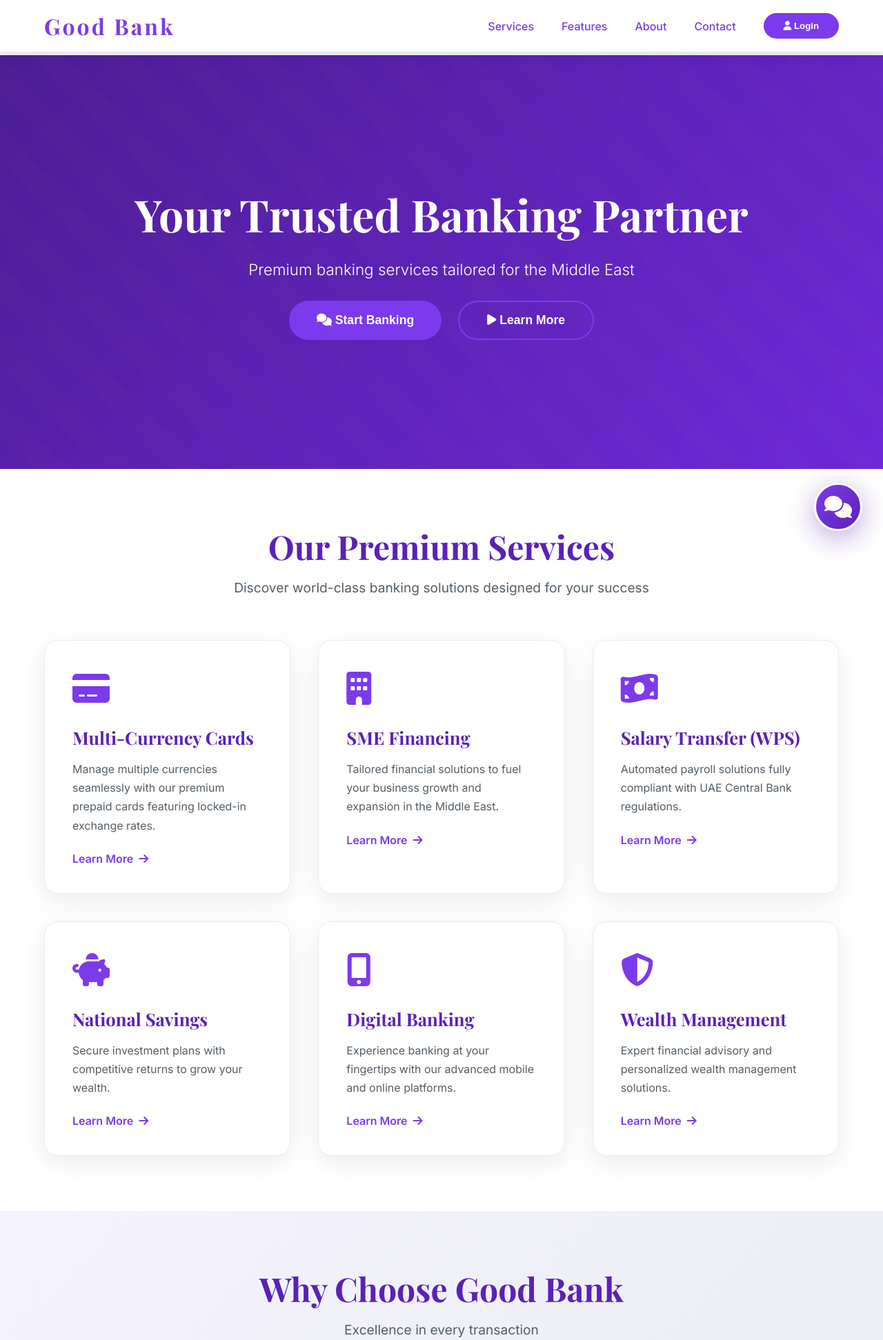
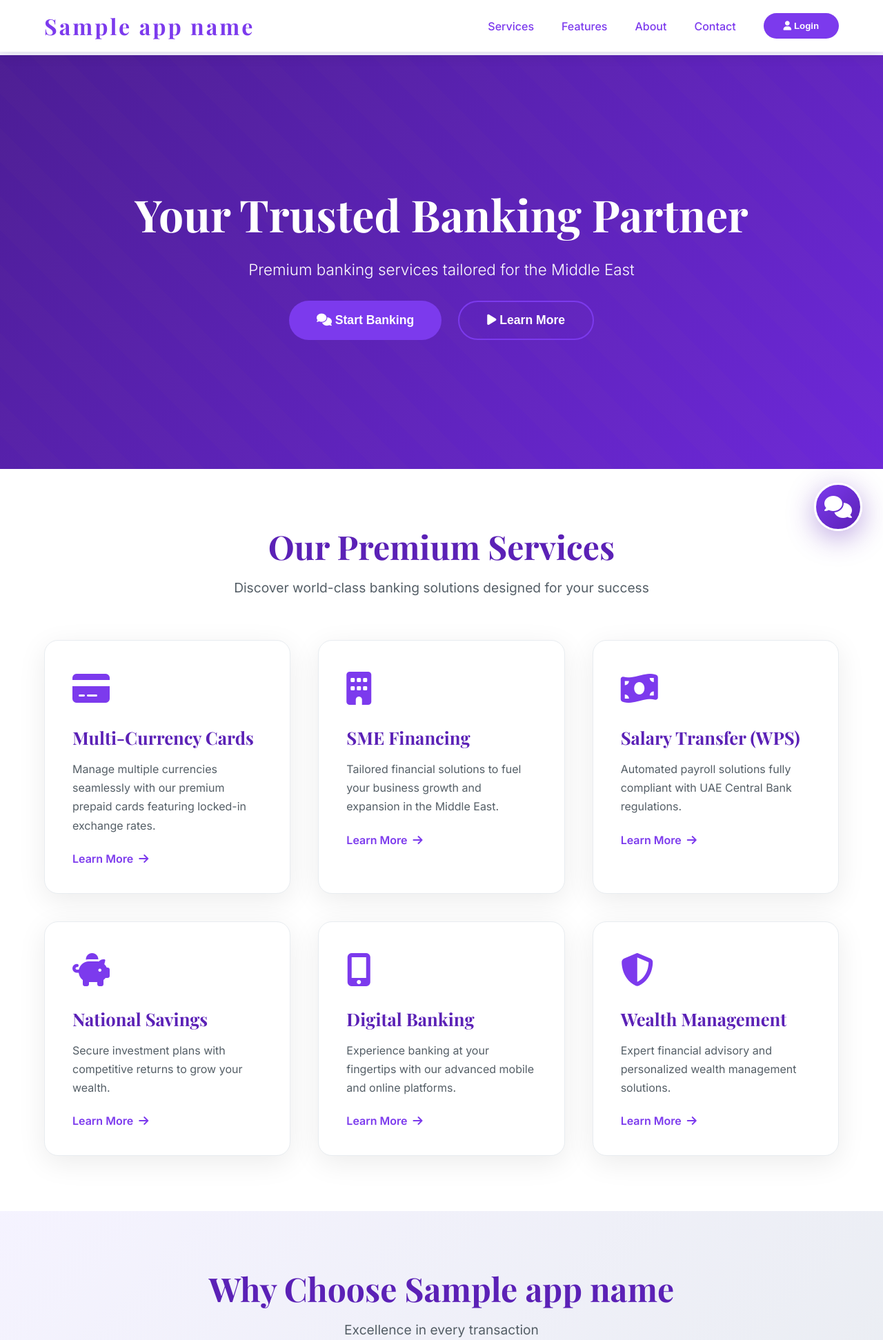
Before and after one commit to Murtuzasaifee/BankWebApp, a FastAPI app: template app/templates/index.html in a window 1280 px wide. Shown: the top 1943 px of the page at 69% size. Run offline with FastAPI, Linux system fonts and the light colour scheme; the template is opened without the code that fills it: most values are stand-ins (such as "Sample title", 1, 10 or a date in 2020); parts of the project's set-up code (start-up, migrations or seed data) failed here and were passed over; some libraries are stand-ins or nearby versions.

Commit message:
name and currency pulled out in the config to be controlled from one place

```diff
--- a/app/core/config.py
+++ b/app/core/config.py
@@ -24,6 +24,7 @@ class Settings(BaseSettings):
 
     # Application Branding
     APP_NAME: str = "Good Bank"
+    CURRENCY: str = "SAR"
 
     # Agent Configuration
     ASSET_VERSION_ID: str = ""
--- a/app/static/js/script.js
+++ b/app/static/js/script.js
@@ -49,7 +49,7 @@ function updateWelcomeMessage() {
             firstMessage.innerHTML = `Hi ${firstName}! 👋<br>How may I assist you today?`;
         } else {
             // Default greeting for guests
-            firstMessage.innerHTML = 'Welcome to Good Bank! How can I assist you today?';
+            firstMessage.innerHTML = `Welcome to ${window.APP_CONFIG.appName}! How can I assist you today?`;
         }
     }
 }
@@ -98,10 +98,10 @@ async function sendMessage() {
         const data = await response.json();
 
         if (data.response) {
-            appendMessage(data.response, 'bot-message', 'Good Bank Support');
+            appendMessage(data.response, 'bot-message', `${window.APP_CONFIG.appName} Support`);
             conversationHistory.push({
                 role: 'assistant',
-                agent: 'Good Bank Support',
+                agent: `${window.APP_CONFIG.appName} Support`,
                 content: data.response,
                 timestamp: new Date().toISOString()
             });
@@ -156,7 +156,7 @@ function markdownToHtml(text) {
         var trimmed = line.trim();
         if (trimmed.charAt(0) === '|') trimmed = trimmed.substring(1);
         if (trimmed.charAt(trimmed.length - 1) === '|') trimmed = trimmed.substring(0, trimmed.length - 1);
-        return trimmed.split('|').map(function(cell) { return cell.trim(); });
+        return trimmed.split('|').map(function (cell) { return cell.trim(); });
     }
 
     // Render collected table rows as HTML
@@ -369,7 +369,7 @@ chatInput.addEventListener('keypress', function (e) {
     }
 });
 
-chatInput.addEventListener('input', function() {
+chatInput.addEventListener('input', function () {
     this.style.height = 'auto';
     this.style.height = Math.min(this.scrollHeight, 150) + 'px';
 });
@@ -401,7 +401,7 @@ function closeModal(modalId) {
 
 // Close modals when clicking outside
 document.querySelectorAll('.modal').forEach(modal => {
-    modal.addEventListener('click', function(e) {
+    modal.addEventListener('click', function (e) {
         if (e.target === this) {
             this.classList.remove('active');
         }
@@ -409,7 +409,7 @@ document.querySelectorAll('.modal').forEach(modal => {
 });
 
 // Form submissions
-document.getElementById('transfer-form')?.addEventListener('submit', function(e) {
+document.getElementById('transfer-form')?.addEventListener('submit', function (e) {
     e.preventDefault();
     alert('Transfer submitted successfully! You will receive a confirmation shortly.');
     closeModal('transfer-modal');
@@ -632,7 +632,7 @@ function openLoanModal() {
     document.getElementById('loan-modal').classList.add('active');
 }
 
-document.getElementById('paybill-form')?.addEventListener('submit', function(e) {
+document.getElementById('paybill-form')?.addEventListener('submit', function (e) {
     e.preventDefault();
     alert('Bill payment processed successfully!');
     closeModal('paybill-modal');
@@ -660,7 +660,7 @@ async function checkAuthStatus() {
             window.history.replaceState({}, document.title, window.location.pathname);
             if (isChatOpen && data.username) {
                 const firstName = data.username.split(' ')[0];
-                appendMessage(`Welcome, ${firstName}! 👋 How can I assist you today?`, 'bot-message', 'Good Bank Support');
+                appendMessage(`Welcome, ${firstName}! 👋 How can I assist you today?`, 'bot-message', `${window.APP_CONFIG.appName} Support`);
             }
         }
     } catch (error) {
@@ -731,7 +731,7 @@ function updateDashboardData(username, userData) {
                     <div class="account-card" style="background: ${gradients[index % 3]};">
                         <i class="fas ${icons[index % 3]} account-card-icon"></i>
                         <div class="account-type">${account.type}</div>
-                        <div class="account-balance">SAR ${account.balance.toLocaleString('en-US', {minimumFractionDigits: 2, maximumFractionDigits: 2})}</div>
+                        <div class="account-balance">${window.APP_CONFIG.currency} ${account.balance.toLocaleString('en-US', { minimumFractionDigits: 2, maximumFractionDigits: 2 })}</div>
                         <div class="account-number">${account.number.includes('Credit') ? 'Available Credit | ' : 'Account: '}${account.number}</div>
                     </div>
                 `;
@@ -768,7 +768,7 @@ function updateDashboardData(username, userData) {
                             </div>
                         </td>
                         <td>${txn.date}<br><small style="color: #6C757D;">${txn.time}</small></td>
-                        <td class="${amountClass}">${amountPrefix}SAR ${Math.abs(txn.amount).toFixed(2)}</td>
+                        <td class="${amountClass}">${amountPrefix}${window.APP_CONFIG.currency} ${Math.abs(txn.amount).toFixed(2)}</td>
                         <td><span class="status-badge ${statusClass}" style="${statusStyle}">${txn.status}</span></td>
                     </tr>
                 `;
@@ -844,7 +844,7 @@ async function handleLogout() {
     }
 }
 
-document.getElementById('login-modal').addEventListener('click', function(e) {
+document.getElementById('login-modal').addEventListener('click', function (e) {
     if (e.target === this) {
         hideLoginModal();
     }
@@ -852,7 +852,7 @@ document.getElementById('login-modal').addEventListener('click', function(e) {
 
 // Smooth scroll for navigation links
 document.querySelectorAll('a[href^="#"]').forEach(anchor => {
-    anchor.addEventListener('click', function(e) {
+    anchor.addEventListener('click', function (e) {
         e.preventDefault();
         const target = document.querySelector(this.getAttribute('href'));
         if (target) {
--- a/app/templates/index.html
+++ b/app/templates/index.html
@@ -3,7 +3,7 @@
 <head>
     <meta charset="UTF-8">
     <meta name="viewport" content="width=device-width, initial-scale=1.0">
-    <title>Good Bank | Premium Banking Services in the Middle East</title>
+    <title>{{ app_name }} | Premium Banking Services in the Middle East</title>
     <link href="https://fonts.googleapis.com/css2?family=Playfair+Display:wght@400;600;700&family=Inter:wght@300;400;500;600;700&display=swap" rel="stylesheet">
     <link rel="stylesheet" href="https://cdnjs.cloudflare.com/ajax/libs/font-awesome/6.4.0/css/all.min.css">
 
@@ -12,7 +12,7 @@
 <body>
 
 <nav class="navbar">
-    <div class="logo">Good Bank</div>
+    <div class="logo">{{ app_name }}</div>
     <div class="nav-links" id="nav-links">
         <a href="#services" class="pre-login-nav">Services</a>
         <a href="#features" class="pre-login-nav">Features</a>
@@ -102,7 +102,7 @@
     </section>
 
     <section class="features-section" id="features">
-        <h2 class="section-title">Why Choose Good Bank</h2>
+        <h2 class="section-title">Why Choose {{ app_name }}</h2>
         <p class="section-subtitle">Excellence in every transaction</p>
 
         <div class="features-grid">
@@ -135,9 +135,9 @@
     <footer class="footer" id="contact">
         <div class="footer-grid">
         <div class="footer-column">
-            <h4>About Good Bank</h4>
+            <h4>About {{ app_name }}</h4>
             <p style="color: rgba(255,255,255); line-height: 1.7;">
-                Good Bank is a leading banking institution in the Middle East, committed to providing exceptional financial services with a personal touch.
+                {{ app_name }} is a leading banking institution in the Middle East, committed to providing exceptional financial services with a personal touch.
             </p>
         </div>
 
@@ -172,7 +172,7 @@
         </div>
 
     <div class="footer-bottom">
-        <p>&copy; 2026 Good Bank. All rights reserved. | Licensed by Central Bank</p>
+        <p>&copy; 2026 {{ app_name }}. All rights reserved. | Licensed by Central Bank</p>
     </div>
     </footer>
 </div>
@@ -538,7 +538,7 @@
         <div class="modal-body">
             <div style="padding: 2rem; text-align: center;">
                 <div style="background: linear-gradient(135deg, var(--primary-dark) 0%, var(--primary) 100%); border-radius: 20px; padding: 2rem; color: white; margin-bottom: 2rem;">
-                    <h3 style="margin-bottom: 1rem;">Good Bank Premium Card</h3>
+                    <h3 style="margin-bottom: 1rem;">{{ app_name }} Premium Card</h3>
                     <p style="font-size: 1.5rem; margin-bottom: 1rem;">•••• •••• •••• 4455</p>
                     <div style="display: flex; justify-content: space-between;">
                         <div>
@@ -552,11 +552,11 @@
                     </div>
                     <div style="margin-top: 1rem; padding-top: 1rem; border-top: 1px solid rgba(255,255,255,0.3);">
                         <small style="display: block; margin-bottom: 0.5rem;">Card Limits</small>
-                        <p style="font-size: 0.9rem;">Per Transaction: SAR 300 | Daily: SAR 500</p>
+                        <p style="font-size: 0.9rem;">Per Transaction: {{ currency }} 300 | Daily: {{ currency }} 500</p>
                     </div>
                 </div>
                 <div style="background: var(--gradient-card-alt); border-radius: 20px; padding: 2rem; color: white; margin-bottom: 2rem;">
-                    <h3 style="margin-bottom: 1rem;">Good Bank Credit Card</h3>
+                    <h3 style="margin-bottom: 1rem;">{{ app_name }} Credit Card</h3>
                     <p style="font-size: 1.5rem; margin-bottom: 1rem;">•••• •••• •••• 7788</p>
                     <div style="display: flex; justify-content: space-between;">
                         <div>
@@ -756,7 +756,7 @@
                 <i class="fas fa-robot"></i>
             </div>
         <div class="chat-header-text">
-            <h3>Good Bank Assistant</h3>
+            <h3>{{ app_name }} Assistant</h3>
             <p>Online • Always here to help</p>
         </div>
         </div>
@@ -767,9 +767,9 @@
 
     <div class="chat-window" id="chat-window">
         <div class="message bot-message">
-            <div class="agent-label">Good Bank Support</div>
+            <div class="agent-label">{{ app_name }} Support</div>
             <div class="message-content">
-                Welcome to Good Bank! How can I assist you today?
+                Welcome to {{ app_name }}! How can I assist you today?
             </div>
         </div>
     </div>
@@ -789,6 +789,13 @@
 
 <script data-cfasync="false" src="/cdn-cgi/scripts/5c5dd728/cloudflare-static/email-decode.min.js"></script>
 
+<script>
+    // Global Configuration
+    window.APP_CONFIG = {
+        appName: "{{ app_name }}",
+        currency: "{{ currency }}"
+    };
+</script>
 <script src="{{ url_for('static', path='js/script.js') }}"></script>
 
 </body>
```
Also changed, not shown: other parts of app/templates/index.html (+12 -12 lines), app/data/demo_data.py (+13 -8 lines), app/routers/pages.py (+11 -1 lines), guides/EC2_DEPLOYMENT_GUIDE.md (+1 -1 lines), README.md, 3 other files. Lines whose indentation alone changed are shown as unchanged.
